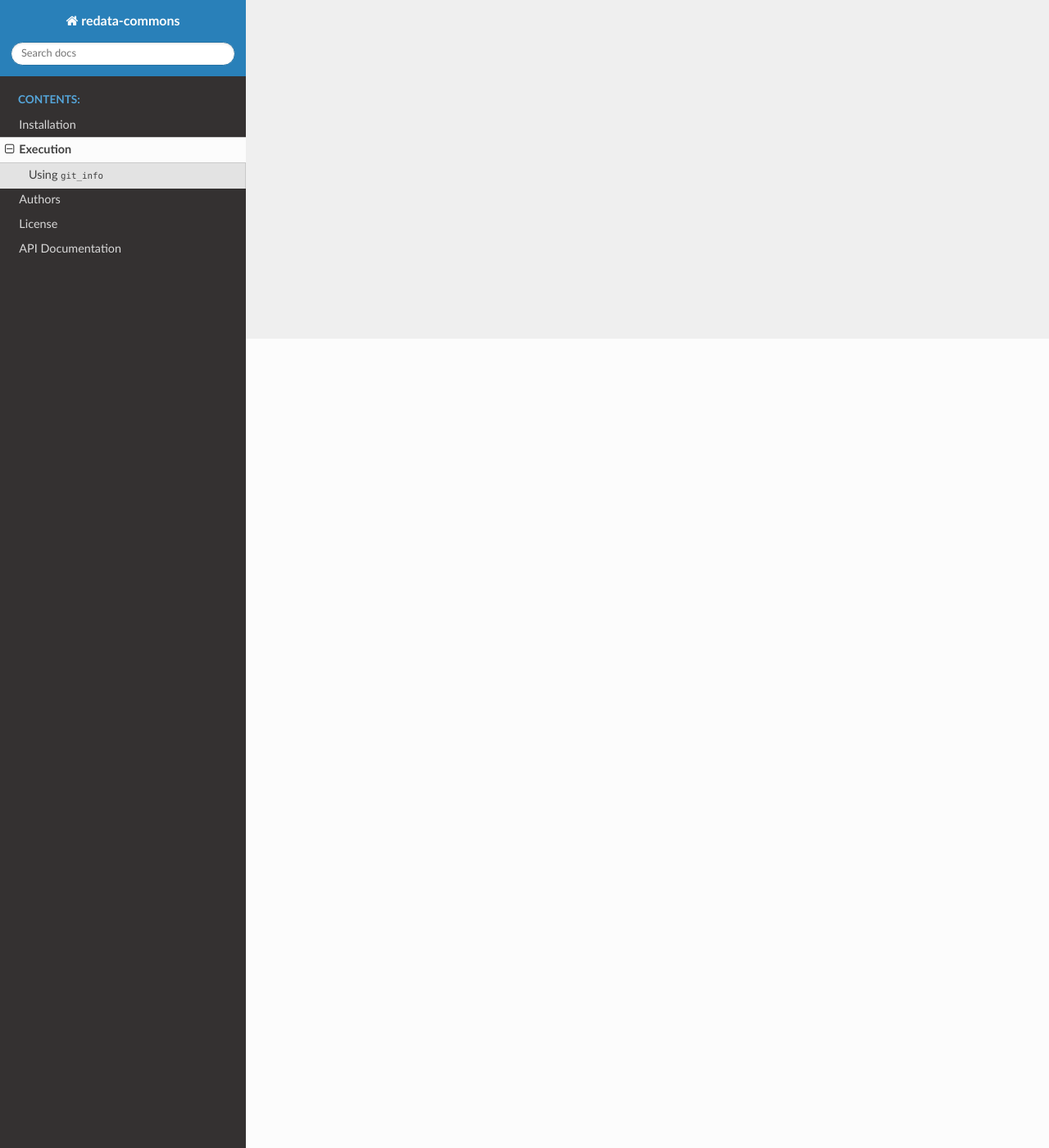
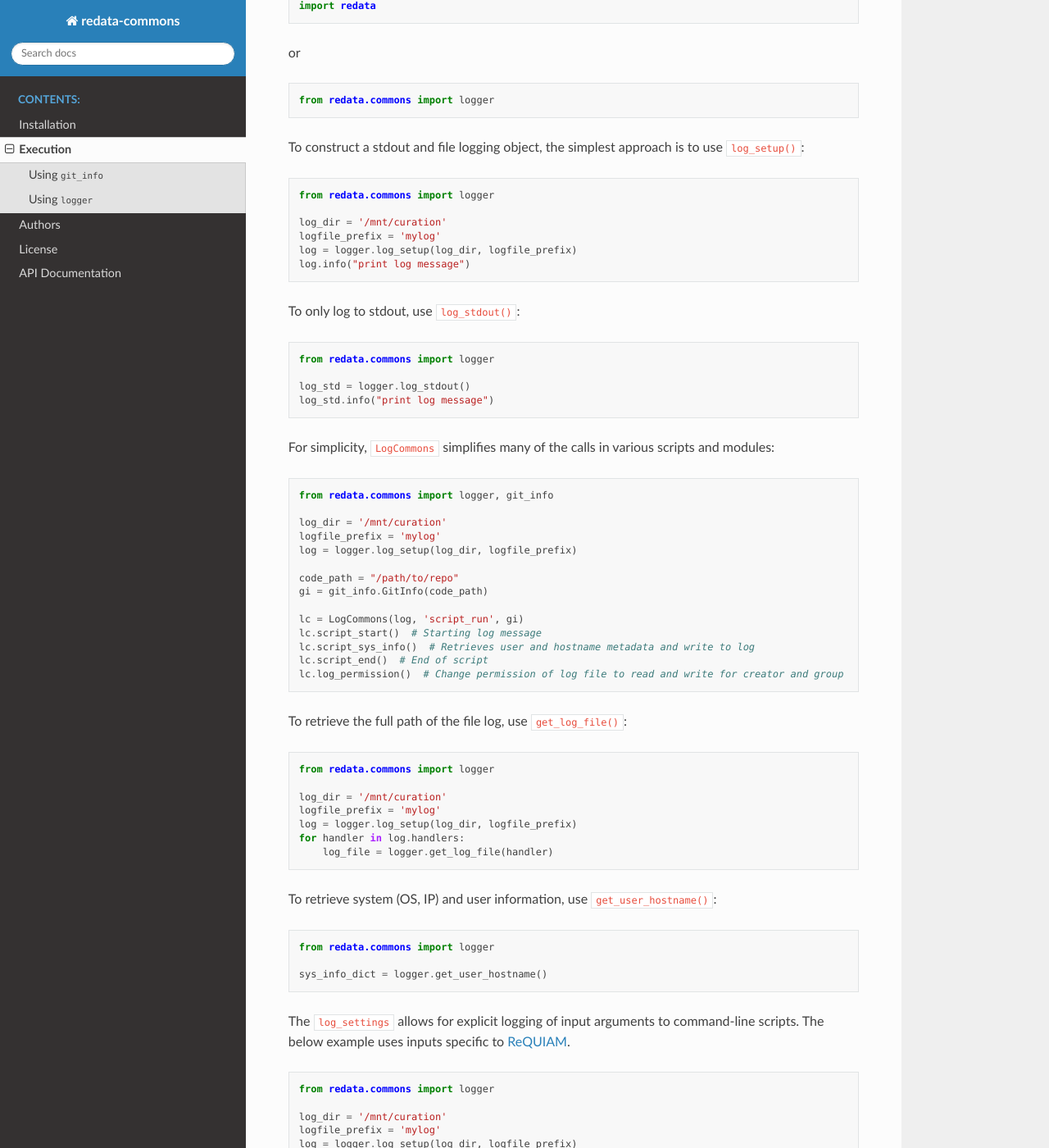
Before and after one commit to UAL-RE/redata-commons, a Sphinx documentation site: the page built from docs/source/execution.rst, in a window 1280 px wide and 1400 px high, scrolled down 987 px. Shown: the whole window at 82% size. Built offline with Sphinx 7.4.7 and the Read the Docs theme 2.0.0, drawn with Linux system fonts in a browser that asks for light colours; some of the changed text lies outside the part shown.

Commit message:
Add use examples for logger module in execution.rst

```diff
--- a/docs/source/execution.rst
+++ b/docs/source/execution.rst
@@ -22,3 +22,140 @@ or
 
    code_path = "/path/to/repo"
    gi = GitInfo(code_path)
+
+
+Using ``logger``
+~~~~~~~~~~~~~~~~
+
+There are a number of functions and classes available with ``logger``:
+
+  1. ``LogClass``: The main ``Logger`` object for stdout and file logging
+  2. ``LogCommons``: Object that has methods to simplify repetitive logging
+  3. ``log_stdout``: Function for stdout logging
+  4. ``log_setup``: Function to set-up stdout and file logging. Call
+     ``LogClass.get_logger()``
+  5. ``get_user_hostname``: Function to retrieve system information
+     (user, host, IP, OS)
+  6. ``get_log_file``: Function to retrieve filenames for file logging
+  7. ``log_settings``: Function to log configuration settings. Only arguments
+     specified through CLI arguments are shown
+  8. ``pandas_write_buffer``: Function to write a prettified (i.e., Markdown)
+     version of the table to log handler(s)
+
+First you can either import ``logger`` via:
+
+.. code:: python3
+
+   import redata
+
+or
+
+.. code:: python3
+
+   from redata.commons import logger
+
+To construct a stdout and file logging object, the simplest approach is to use ``log_setup()``:
+
+.. code:: python3
+
+   from redata.commons import logger
+
+   log_dir = '/mnt/curation'
+   logfile_prefix = 'mylog'
+   log = logger.log_setup(log_dir, logfile_prefix)
+   log.info("print log message")
+
+
+To only log to stdout, use ``log_stdout()``:
+
+.. code:: python3
+
+   from redata.commons import logger
+
+   log_std = logger.log_stdout()
+   log_std.info("print log message")
+
+
+For simplicity, ``LogCommons`` simplifies many of the calls in various scripts
+and modules:
+
+.. code:: python3
+
+   from redata.commons import logger, git_info
+
+   log_dir = '/mnt/curation'
+   logfile_prefix = 'mylog'
+   log = logger.log_setup(log_dir, logfile_prefix)
+
+   code_path = "/path/to/repo"
+   gi = git_info.GitInfo(code_path)
+
+   lc = LogCommons(log, 'script_run', gi)
+   lc.script_start()  # Starting log message
+   lc.script_sys_info()  # Retrieves user and hostname metadata and write to log
+   lc.script_end()  # End of script
+   lc.log_permission()  # Change permission of log file to read and write for creator and group
+
+To retrieve the full path of the file log, use ``get_log_file()``:
+
+.. code:: python3
+
+   from redata.commons import logger
+
+   log_dir = '/mnt/curation'
+   logfile_prefix = 'mylog'
+   log = logger.log_setup(log_dir, logfile_prefix)
+   for handler in log.handlers:
+       log_file = logger.get_log_file(handler)
+
+
+
+To retrieve system (OS, IP) and user information, use ``get_user_hostname()``:
+
+.. code:: python3
+
+   from redata.commons import logger
+
+   sys_info_dict = logger.get_user_hostname()
+
+
+The ``log_settings`` allows for explicit logging of input arguments to
+command-line scripts. The below example uses inputs specific to `ReQUIAM`_.
+
+.. code:: python3
+
+   from redata.commons import logger
+
+   log_dir = '/mnt/curation'
+   logfile_prefix = 'mylog'
+   log = logger.log_setup(log_dir, logfile_prefix)
+
+   config_dict = {
+       'ldap_host': 'eds.iam.arizona.edu',
+       'ldap_base_dn': 'dc=eds,dc=arizona,dc=edu',
+       'ldap_user': 'figshare',
+       'ldap_password': '***override***'
+   }
+   vargs = {'ldap_password': 'abcdef123456'}
+   protected_keys = ['ldap_password']
+   logger.log_settings(vargs, config_dict, protected_keys, log=log)
+
+
+Finally, ``pandas_write_buffer`` is often used to provide ``pandas`` DataFrame
+in logs:
+
+.. code:: python3
+
+   from redata.commons import logger
+   import pandas as pd
+
+   log_dir = '/mnt/curation'
+   logfile_prefix = 'mylog'
+   log = logger.log_setup(log_dir, logfile_prefix)
+   for handler in log.handlers:
+       log_filename = logger.get_log_file(handler)
+
+   df = pd.read_csv('data.csv')  # This is a dummy filename
+   logger.pandas_write_buffer(df, log_filename)
+
+.. _`ReQUIAM`: https://github.com/UAL-ODIS/ReQUIAM
```
